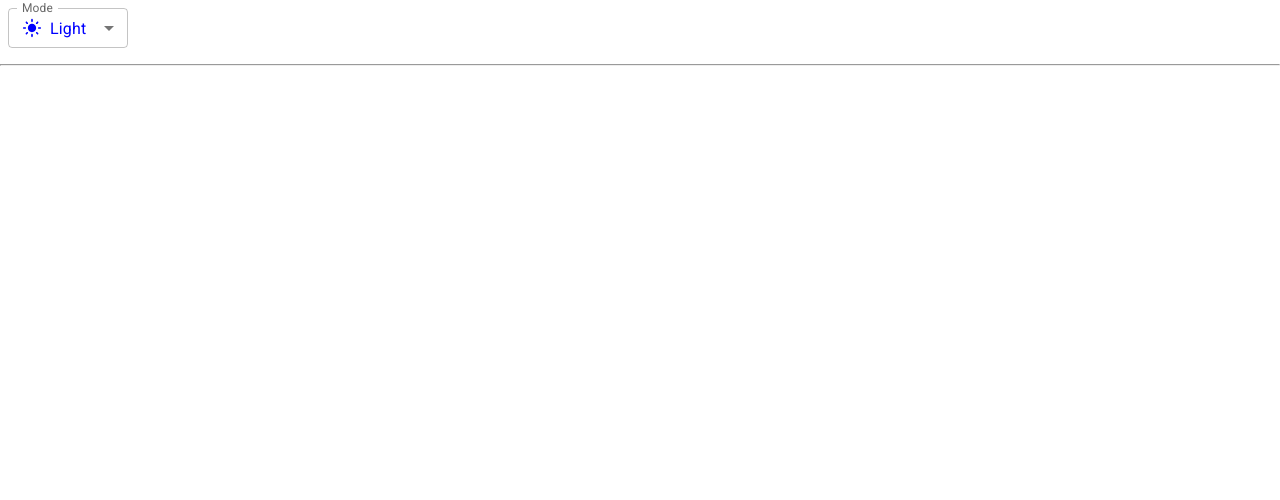
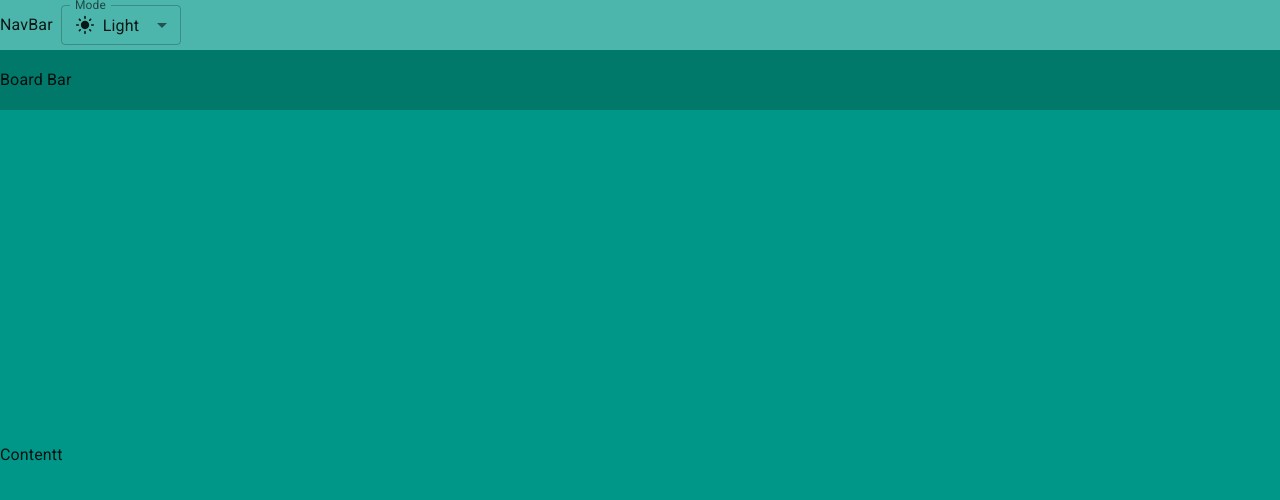
Before and after one commit to PQuangTruong/demo-trello-web, a React (Vite) app: page / in a window 1280 px wide. Shown: the top 500 px of the page. Built offline with nearby package versions, Linux system fonts and the light colour scheme.

Commit message:
update process day 3

```diff
--- a/index.html
+++ b/index.html
@@ -11,7 +11,7 @@
     />
 
     <meta name="viewport" content="width=device-width, initial-scale=1.0" />
-    <title>Vite + React</title>
+    <title>Trello Web</title>
   </head>
   <body>
     <div id="root"></div>
--- a/src/App.jsx
+++ b/src/App.jsx
@@ -1,12 +1,4 @@
-// import Button from "@mui/material/Button";
-// import AccessAlarmIcon from "@mui/icons-material/AccessAlarm";
-// import ThreeDRotation from "@mui/icons-material/ThreeDRotation";
-// import HomeIcon from "@mui/icons-material/Home";
-// import { pink } from "@mui/material/colors";
-// import Typography from "@mui/material/Typography";
- import { useColorScheme } from "@mui/material/styles";
-//import useMediaQuery from "@mui/material/useMediaQuery";
-
+import { useColorScheme } from "@mui/material/styles";
 import InputLabel from "@mui/material/InputLabel";
 import MenuItem from "@mui/material/MenuItem";
 import FormControl from "@mui/material/FormControl";
@@ -16,6 +8,7 @@ import Box from "@mui/material/Box";
 import LightModeIcon from "@mui/icons-material/LightMode";
 import DarkModeIcon from "@mui/icons-material/DarkMode";
 import SettingsBrightnessIcon from "@mui/icons-material/SettingsBrightness";
+import Container from "@mui/material/Container";
 
 function SelectMode() {
   const { mode, setMode } = useColorScheme();
@@ -54,14 +47,51 @@ function SelectMode() {
   );
 }
 
-
-
 function App() {
   return (
     <>
-      <SelectMode />
-      <hr></hr>
+      <Container
+        disableGutters
+        maxWidth={false}
+        sx={{ height: "100vh", backgroundColor: "primary.main" }}
+      >
+        <Box
+          sx={{
+            backgroundColor: "primary.light",
+            width: "100%",
+            height: (theme) => theme.size.navBarHeight,
+            display: "flex",
+            alignItems: "center",
+          }}
+        >
+          NavBar <SelectMode />
+        </Box>
 
+        <Box
+          sx={{
+            backgroundColor: "primary.dark",
+            width: "100%",
+            height: (theme) => theme.size.boardBarHeight,
+            display: "flex",
+            alignItems: "center",
+          }}
+        >
+          Board Bar
+        </Box>
+        <Box
+          sx={{
+            backgroundColor: "primary.main",
+            width: "100%",
+            height: (theme) =>`calc(100% - (${theme.size.navBarHeight} + ${theme.size.boardBarHeight}))`,
+            display: "flex",
+            alignItems: "center",
+            textAlign:'center'
+          }}
+        >
+          Contentt
+        </Box>
+        <Box></Box>
+      </Container>
     </>
   );
 }
--- a/src/theme.js
+++ b/src/theme.js
@@ -3,17 +3,21 @@ import { experimental_extendTheme as extendTheme } from "@mui/material/styles";
 
 // Create a theme instance.
 const theme = extendTheme({
+  size: {
+    navBarHeight: '50px',
+    boardBarHeight: '60px',
+  },
   colorSchemes: {
     light: {
       palette: {
         primary: teal,
         secondary: deepOrange,
       },
-      components: {
-        MuiCssBaseline: {
-          styleOverrides: "div {color:blue}",
-        },
-      },
+      // components: {
+      //   MuiCssBaseline: {
+      //     styleOverrides: "div {color:yellow}",
+      //   },
+      // },
     },
     dark: {
       palette: {
```
